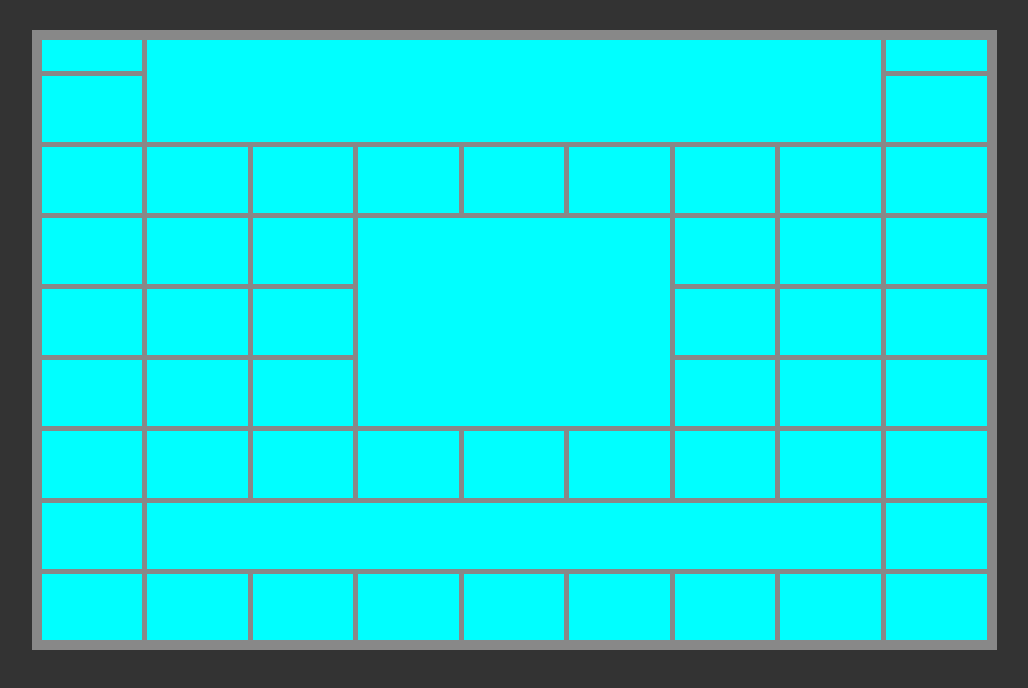
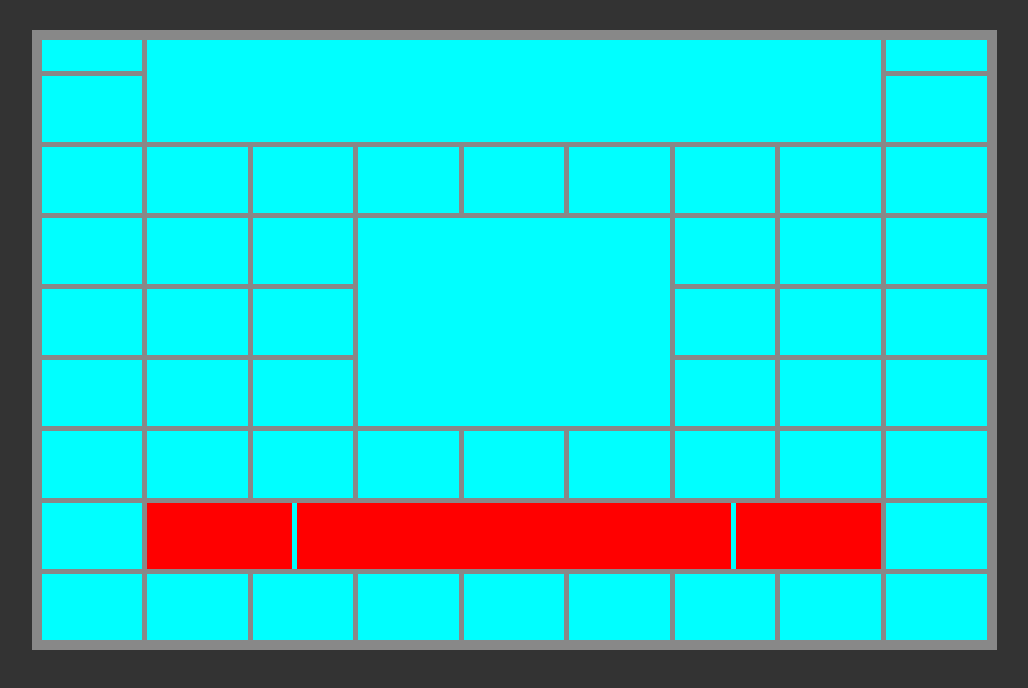
Before and after one commit to SmitasCodes/radio_layout, a plain HTML site: page index.html in a window 1280 px wide. Shown: the whole page, without its empty margins (126-1154 px from the left). Drawn offline with Linux system fonts and the light colour scheme.

Commit message:
Papildomas gridas ties vienu elementu

```diff
--- a/index.html
+++ b/index.html
@@ -58,7 +58,12 @@
         <div class="grid-item grid-item-42"></div>
         <!-- ########### Penkta dalis -->
         <div class="grid-item grid-item-43"></div>
-        <div class="grid-item grid-item-44"></div>
+        <!-- ########### Atskiras gridas trims elementams-->
+        <div class="grid-item grid-item-44">
+            <div class="grid-item-44-1"></div>
+            <div class="grid-item-44-2"></div>
+            <div class="grid-item-44-3"></div>
+        </div>
         <div class="grid-item grid-item-45"></div>
         <div class="grid-item grid-item-46"></div>
         <div class="grid-item grid-item-47"></div>
--- a/style.css
+++ b/style.css
@@ -224,6 +224,14 @@ body{
 
 .grid-item-44{
     grid-area: grid-item44;
+    display: grid;
+    grid-template-columns: 1fr 3fr 1fr;
+    grid-template-rows: 1fr;
+    gap: 5px;
+}
+
+.grid-item-44-1,.grid-item-44-2,.grid-item-44-3{
+    background-color: red;
 }
 
 .grid-item-45{
```
